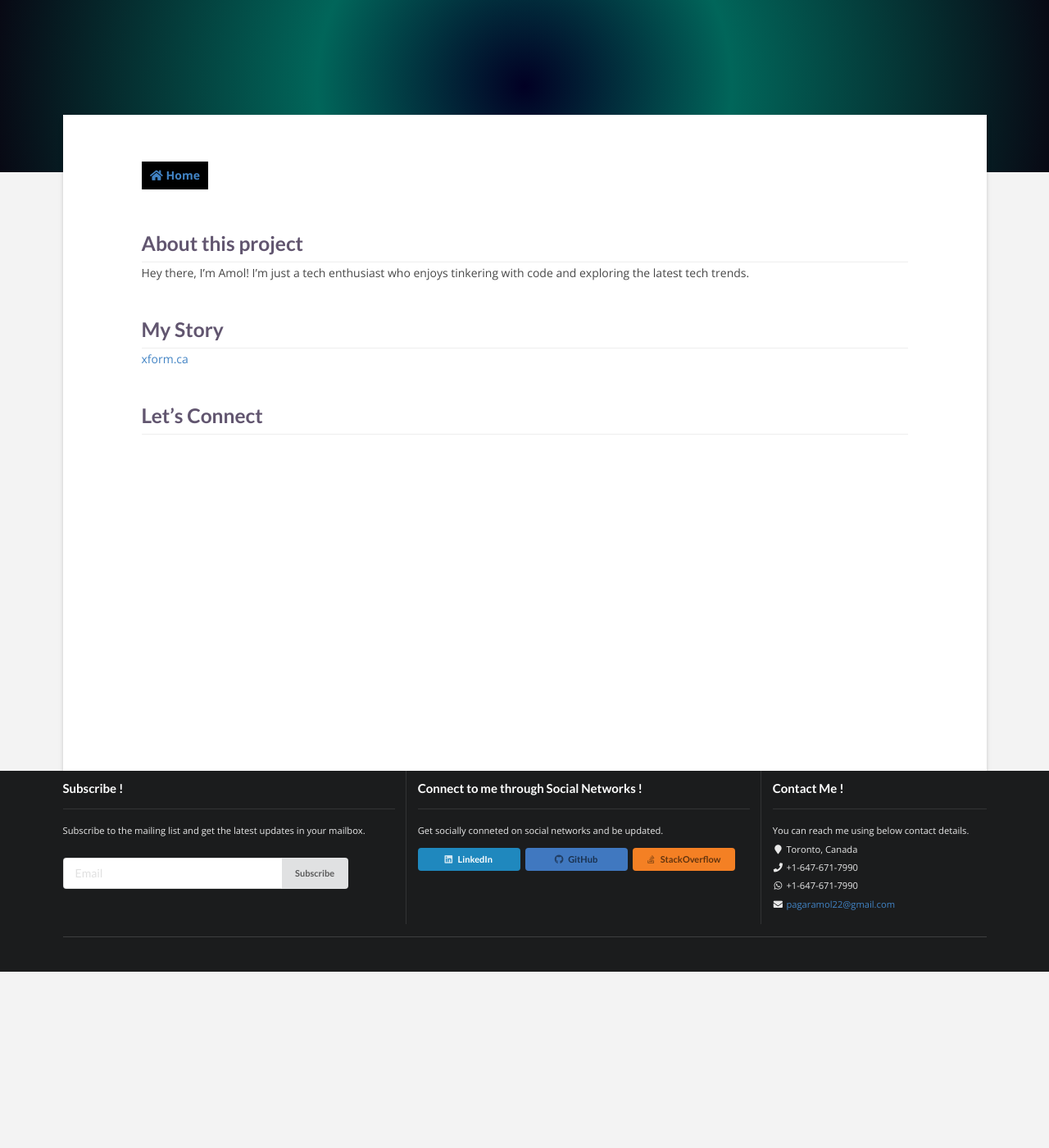
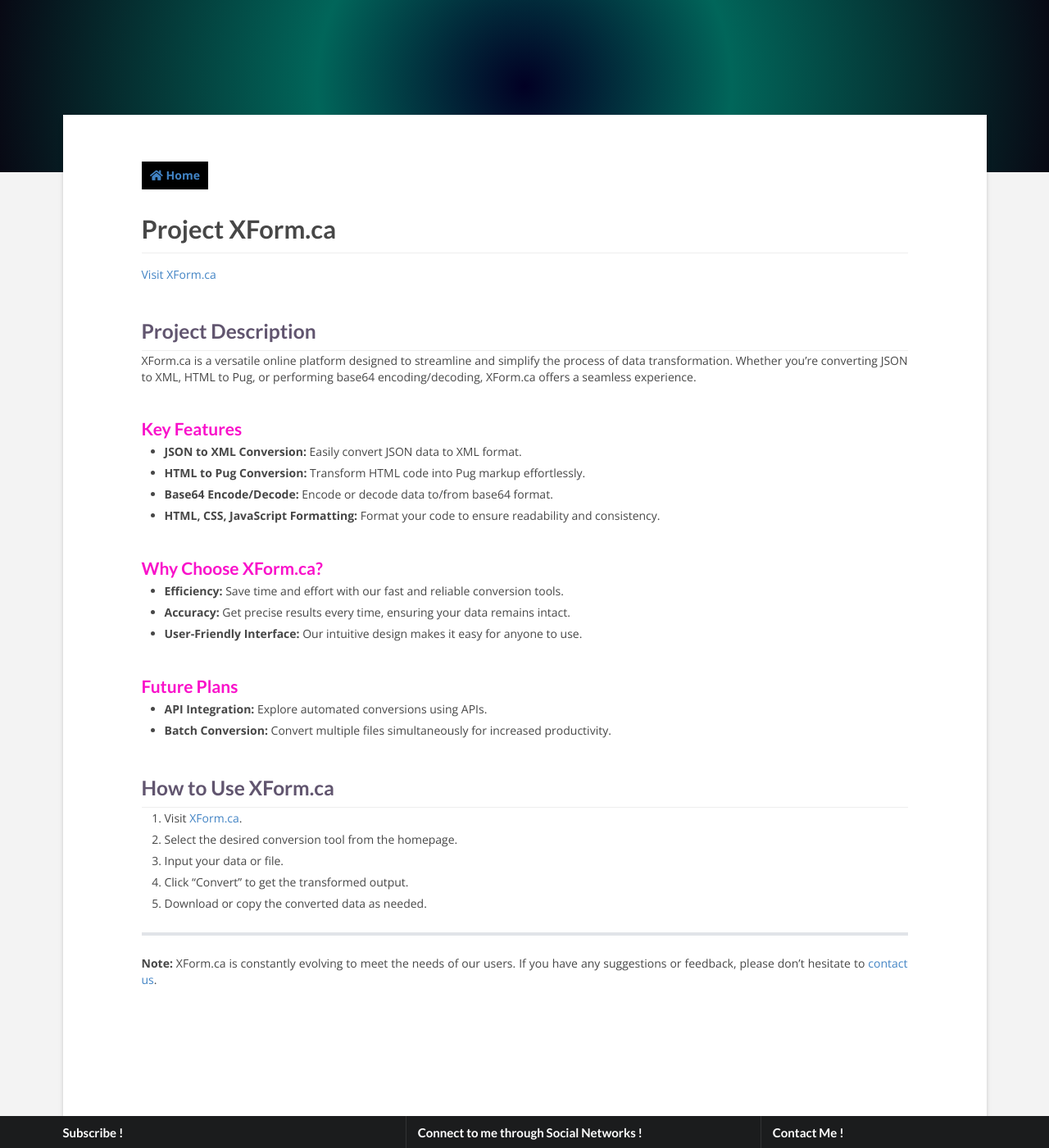
Before and after one commit to amolpagar/amolpagar.github.io, a Jekyll site: the page built from projects/0_converter.md, in a window 1280 px wide and 1400 px high. Shown: the whole window at 82% size. Built offline with Jekyll 4.4.1, drawn with Linux system fonts in a browser that asks for light colours; nearby versions of some CDN libraries; comment, search, counter and statistics services are not loaded; our own code applies the rules of GitHub Pages for plain Markdown files.

Commit message:
updated description of project

```diff
--- a/projects/0_converter.md
+++ b/projects/0_converter.md
@@ -1,14 +1,41 @@
 ---
 permalink: projects/converter
-topic: Converter
+topic: converter
+---
+# Project XForm.ca
+
+[Visit XForm.ca](https://xform.ca)
+
+## Project Description
+
+XForm.ca is a versatile online platform designed to streamline and simplify the process of data transformation. Whether you're converting JSON to XML, HTML to Pug, or performing base64 encoding/decoding, XForm.ca offers a seamless experience.
+
+### Key Features
+
+- **JSON to XML Conversion:** Easily convert JSON data to XML format.
+- **HTML to Pug Conversion:** Transform HTML code into Pug markup effortlessly.
+- **Base64 Encode/Decode:** Encode or decode data to/from base64 format.
+- **HTML, CSS, JavaScript Formatting:** Format your code to ensure readability and consistency.
+
+### Why Choose XForm.ca?
+
+- **Efficiency:** Save time and effort with our fast and reliable conversion tools.
+- **Accuracy:** Get precise results every time, ensuring your data remains intact.
+- **User-Friendly Interface:** Our intuitive design makes it easy for anyone to use.
+
+### Future Plans
+
+- **API Integration:** Explore automated conversions using APIs.
+- **Batch Conversion:** Convert multiple files simultaneously for increased productivity.
+
+## How to Use XForm.ca
+
+1. Visit [XForm.ca](https://xform.ca).
+2. Select the desired conversion tool from the homepage.
+3. Input your data or file.
+4. Click "Convert" to get the transformed output.
+5. Download or copy the converted data as needed.
+
 ---
 
-## About this project
-
-Hey there, I'm Amol! I'm just a tech enthusiast who enjoys tinkering with code and exploring the latest tech trends.
-
-## My Story
-
-[xform.ca](https://xform.ca)
-
-## Let's Connect
+**Note:** XForm.ca is constantly evolving to meet the needs of our users. If you have any suggestions or feedback, please don't hesitate to [contact us](mailto:info@xform.ca).
```
Also changed, not shown: _data/sections.yml (+4 -9 lines).
